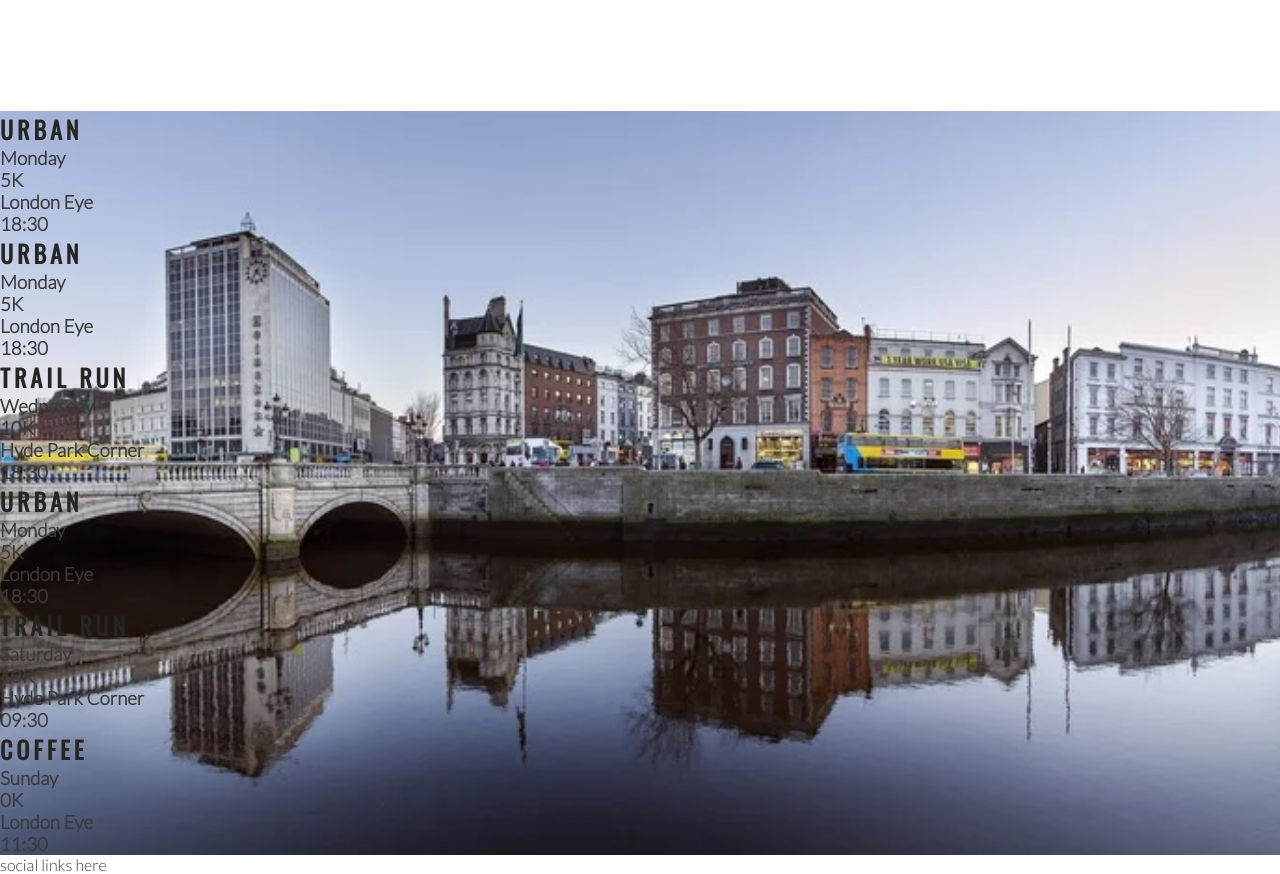
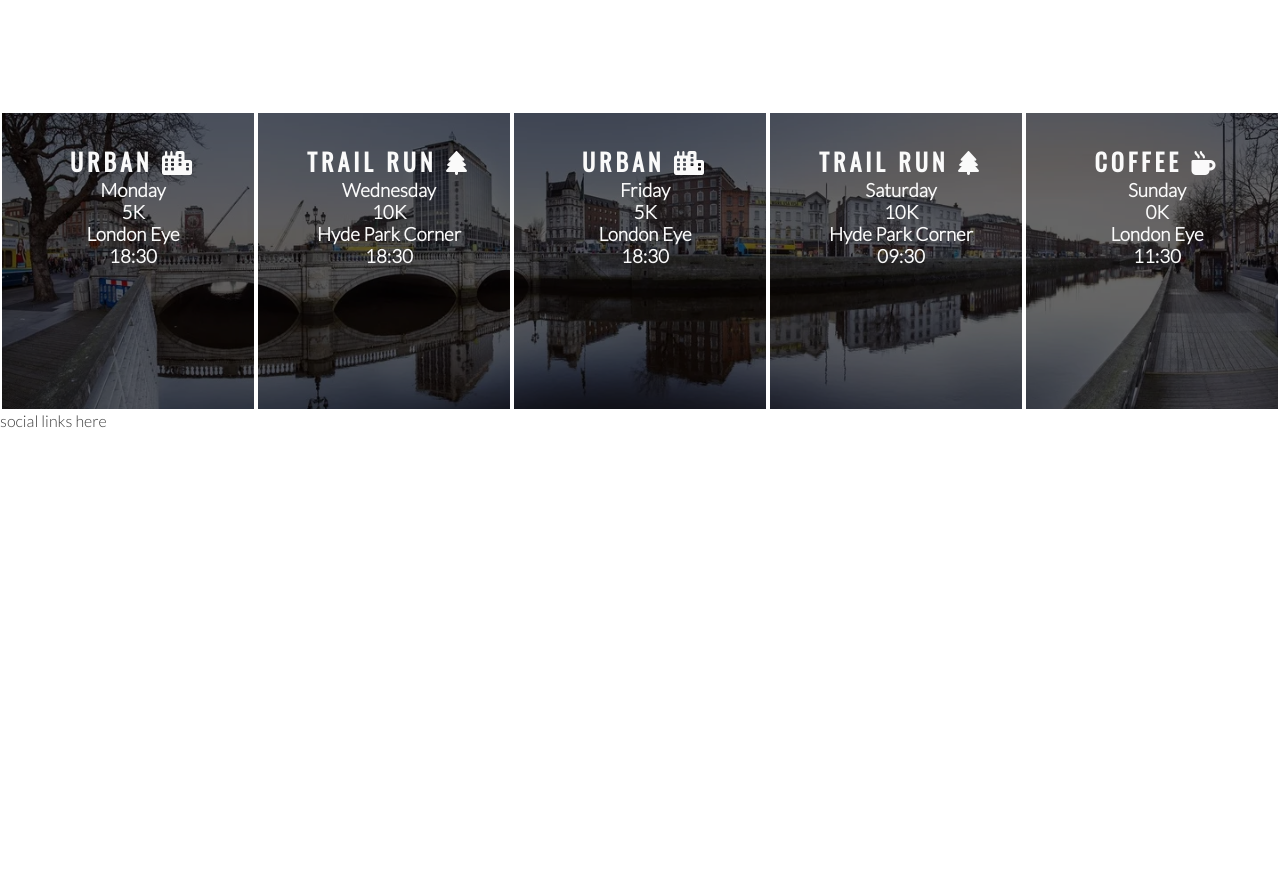
Before and after one commit to Vasileios20/love-running, a plain HTML site: page index.html in a window 1280 px wide. Shown: the part 1184-2058 px from the top of the page. After the commit the page ends 1614 px from the top, so only its background shows below. Drawn offline with nearby package versions, Linux system fonts and the light colour scheme.

Commit message:
Style times panels and add icons

```diff
--- a/assets/css/style.css
+++ b/assets/css/style.css
@@ -196,3 +196,19 @@ hr {
     width: 100%;
     overflow: hidden;
 }
+
+#times div {
+    color: #fafafa;
+    background-color: rgba(0, 0, 0, .6);
+    width: 20%;
+    height: 300px;
+    float: left;
+    padding: 30px 0 0 10px;
+    text-align: center;
+    border: 2px solid #fff;
+    box-sizing: border-box;
+}
+
+#times h2 {
+    color: #fafafa;
+}
--- a/index.html
+++ b/index.html
@@ -81,42 +81,35 @@
     </section>
     <section id="times">
         <div>
-            <h2>Urban</h2>
+            <h2>Urban <i class="fa-solid fa-city"></i></h2>
             <h3>Monday</h3>
             <h3>5K</h3>
             <h3>London Eye</h3>
             <h3>18:30</h3>
         </div>
         <div>
-            <h2>Urban</h2>
-            <h3>Monday</h3>
-            <h3>5K</h3>
-            <h3>London Eye</h3>
-            <h3>18:30</h3>
-        </div>
-        <div>
-            <h2>Trail Run</h2>
+            <h2>Trail Run <i class="fa-solid fa-tree"></i></h2>
             <h3>Wednesday</h3>
             <h3>10K</h3>
             <h3>Hyde Park Corner</h3>
             <h3>18:30</h3>
         </div>
         <div>
-            <h2>Urban</h2>
-            <h3>Monday</h3>
+            <h2>Urban <i class="fa-solid fa-city"></i></h2>
+            <h3>Friday</h3>
             <h3>5K</h3>
             <h3>London Eye</h3>
             <h3>18:30</h3>
         </div>
         <div>
-            <h2>Trail Run</h2>
+            <h2>Trail Run <i class="fa-solid fa-tree"></i></h2>
             <h3>Saturday</h3>
             <h3>10K</h3>
             <h3>Hyde Park Corner</h3>
             <h3>09:30</h3>
         </div>
         <div>
-            <h2>Coffee</h2>
+            <h2>Coffee <i class="fa-solid fa-mug-hot"></i></h2>
             <h3>Sunday</h3>
             <h3>0K</h3>
             <h3>London Eye</h3>
```
